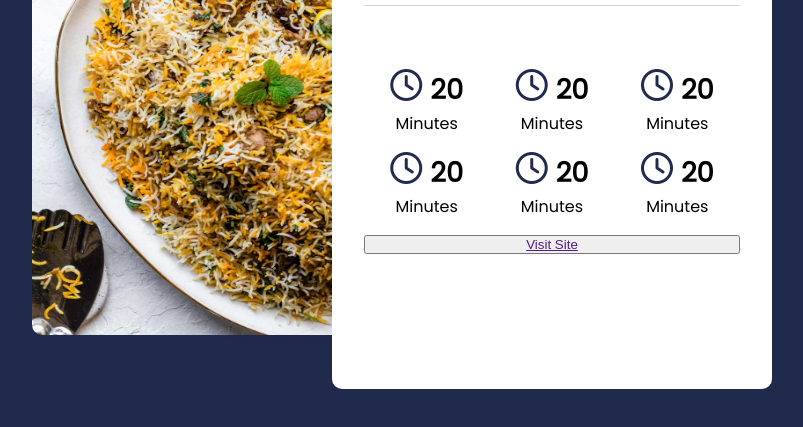
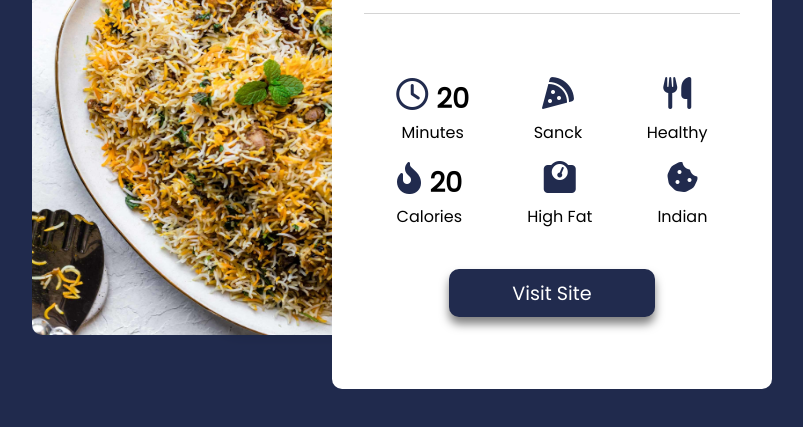
Before and after one commit to TheSouharda/Recipe-App, a plain HTML site: page index.html in a window 1280 px wide. Shown: the part 261-688 px from the top of the page, without its empty margins (268-1071 px from the left). Drawn offline with Linux system fonts and the light colour scheme.

Commit message:
card complete

```diff
--- a/index.html
+++ b/index.html
@@ -38,35 +38,35 @@
                   <h4 class="time">20</h4>
                   <p class="mean-text">minutes</p>
                 </li>
-                <li class="detail">
-                  <i class="icon far fa-2x fa-clock"></i>
-                  <h4 class="time">20</h4>
-                  <p class="mean-text">minutes</p>
+                <li class="detail snack">
+                  <i class="icon fas fa-2x fa-pizza-slice"></i>
+                  <!-- <h4 class="time">Snack</h4> -->
+                  <p class="mean-text a">Sanck</p>
                 </li>
-                <li class="detail">
-                  <i class="icon far fa-2x fa-clock"></i>
-                  <h4 class="time">20</h4>
-                  <p class="mean-text">minutes</p>
+                <li class="detail snack">
+                  <i class="icon fa fa-2x fa-utensils"></i>
+                  <!-- <h4 class="time">20</h4> -->
+                  <p class="mean-text a">Healthy</p>
                 </li>
               </ul>
               <ul class="food-details">
                 <li class="detail">
-                  <i class="icon far fa-2x fa-clock"></i>
+                  <i class="fas icon fa-2x fa-fire-alt"></i>
                   <h4 class="time">20</h4>
-                  <p class="mean-text">minutes</p>
+                  <p class="mean-text">calories</p>
                 </li>
                 <li class="detail">
-                  <i class="icon far fa-2x fa-clock"></i>
-                  <h4 class="time">20</h4>
-                  <p class="mean-text">minutes</p>
+                  <i class="fas fa-2x icon fa-weight"></i>
+
+                  <p class="mean-text a">high fat</p>
                 </li>
                 <li class="detail">
-                  <i class="icon far fa-2x fa-clock"></i>
-                  <h4 class="time">20</h4>
-                  <p class="mean-text">minutes</p>
+                  <i class="fas fa-2x icon fa-cookie-bite"></i>
+
+                  <p class="mean-text a">indian</p>
                 </li>
               </ul>
-              <button><a href="">Visit Site</a></button>
+              <button class="visit"><a href="#">Visit Site</a></button>
             </div>
           </div>
         </div>
--- a/style.css
+++ b/style.css
@@ -204,6 +204,7 @@ body {
   height: 0.3px;
   background-color: rgba(128, 128, 128, 0.342);
   margin-bottom: 4rem;
+  margin-top: 0.5rem;
 }
 
 .food-details {
@@ -212,6 +213,7 @@ body {
   align-items: center;
   justify-content: space-around;
   margin-bottom: 1rem;
+  text-align: center;
   /* background-color: aqua; */
 }
 
@@ -230,3 +232,35 @@ body {
   font-size: 1rem;
   text-align: center;
 }
+
+.visit {
+  margin-top: 3rem;
+  height: 3rem;
+  width: 55%;
+  margin: auto;
+  background-color: var(--body-bg);
+  border: none;
+  outline: none;
+  border-radius: 10px;
+  box-shadow: 0px 7px 10px rgba(0, 0, 0, 0.5);
+  transition: all 0.5s;
+  cursor: pointer;
+}
+.visit:hover {
+  transform: scale(1.1);
+}
+
+.visit a {
+  text-decoration: none;
+  font-family: var(--font-family);
+  font-size: 1.2rem;
+  color: var(--font-color);
+}
+
+.snack {
+  text-align: center;
+}
+
+.a {
+  margin-top: 0.5rem;
+}
```
